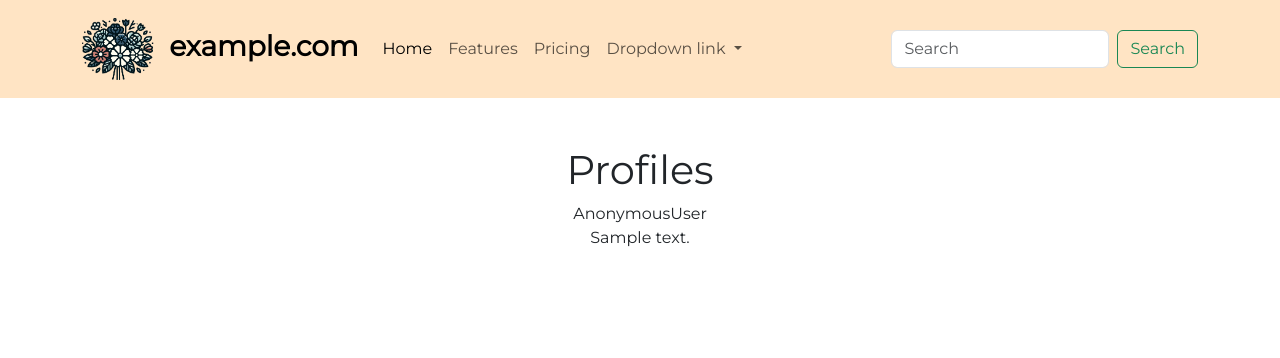
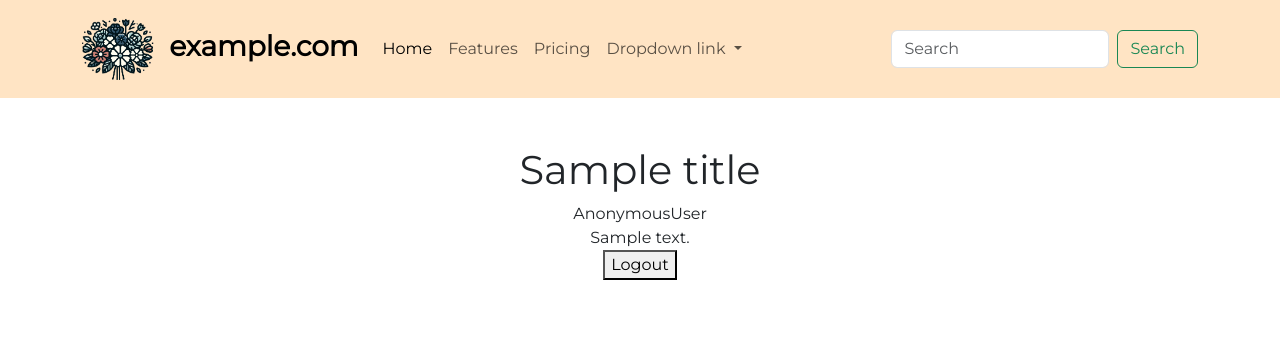
Before and after one commit to Leviinson/BlumenHorizon, a Django app: template accounts/templates/accounts/index.html in a window 1280 px wide. Shown: the top 358 px of the page. Run offline with Django 5.2, Linux system fonts and the light colour scheme; tables that the repository leaves empty hold one stand-in row (values such as "Sample post"); the template is opened without the code that fills it: values that come from a table or form of the project are taken from there, most other values are stand-ins (such as "Sample title", 1, 10 or a date in 2020); parts of the project's set-up code (start-up, migrations or seed data) failed here and were passed over.

Commit message:
feat(tempalte): temporarely added LogOut link

```diff
--- a/accounts/templates/accounts/index.html
+++ b/accounts/templates/accounts/index.html
@@ -3,11 +3,15 @@
     <div class="container">
         <div class="row">
             <div class="col-6 mx-auto mt-5 text-center">
-                <h1>Profiles</h1>
+                <h1>{{ title }}</h1>
                 {{ user }}
                 <div id="server-message" class="d-flex flex-column align-items-center">
                     {{ server_message }}
                 </div>
+                <form action="{% url "logout" %}" method="post">
+                    {% csrf_token %}
+                    <button type="submit">Logout</button>
+                </form>
             </div>
         </div>
     </div>
```
